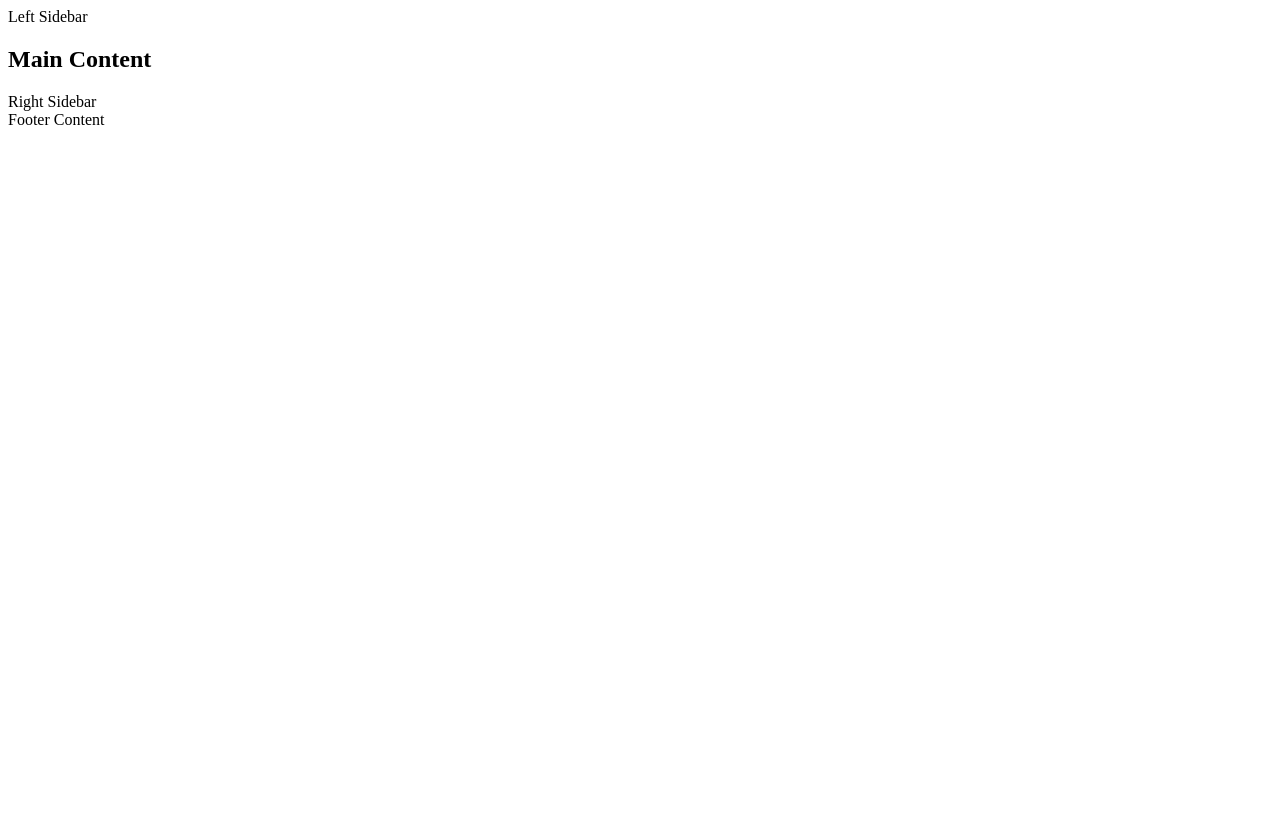
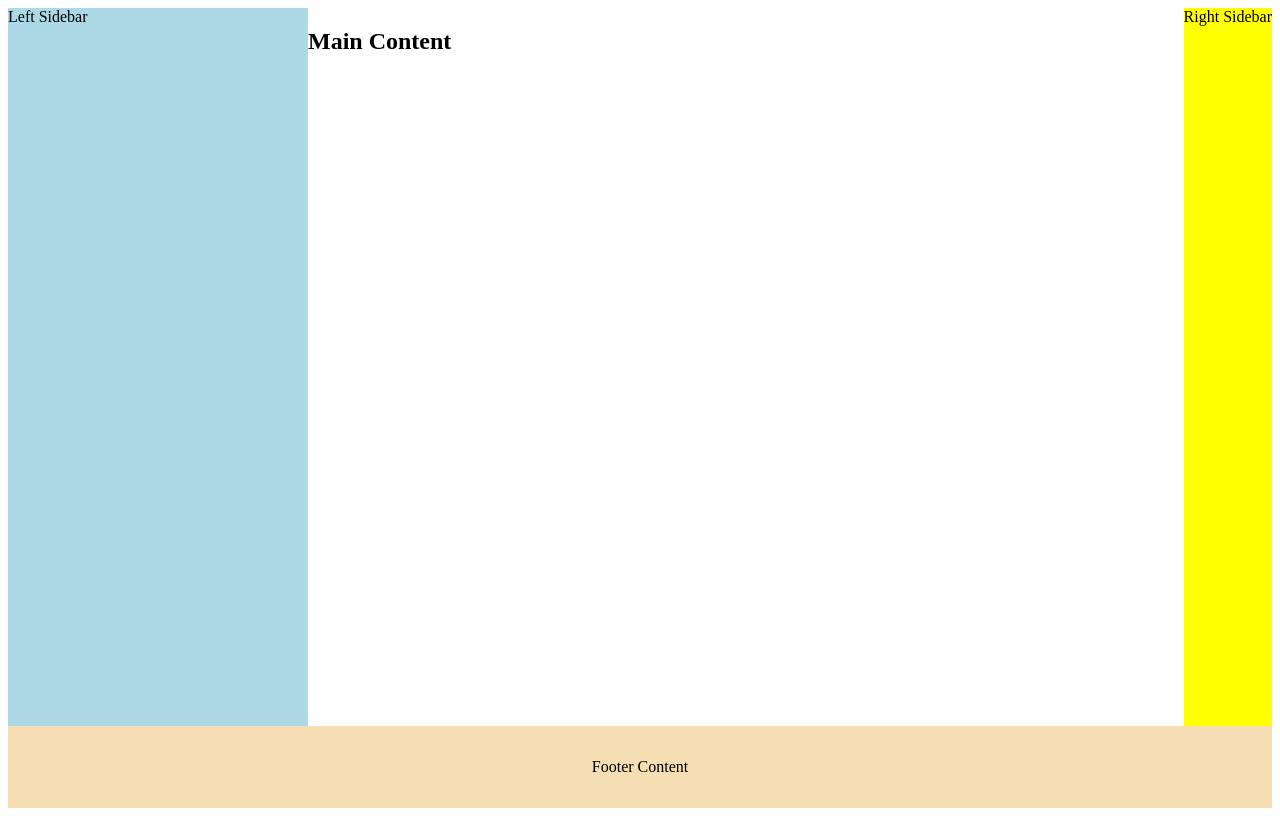
Before and after one commit to Patrizio-programs/wdd131, a plain HTML site: page week01/basic-layout.html in a window 1280 px wide. Drawn offline with Linux system fonts and the light colour scheme.

Commit message:
Added stylesheet

```diff
--- a/week01/basic-layout.html
+++ b/week01/basic-layout.html
@@ -5,8 +5,7 @@
     <meta name="viewport" content="width=device-width, initial-scale=1.0">
     <meta http-equiv="X-UA-Compatible" content="ie=edge">
     <title>WDD131</title>
-
-    <!-- Add external stylesheets or other head elements here -->
+    <link rel="stylesheet" href="styles/layout.css">
 </head>
 <body>
     <header>
```
